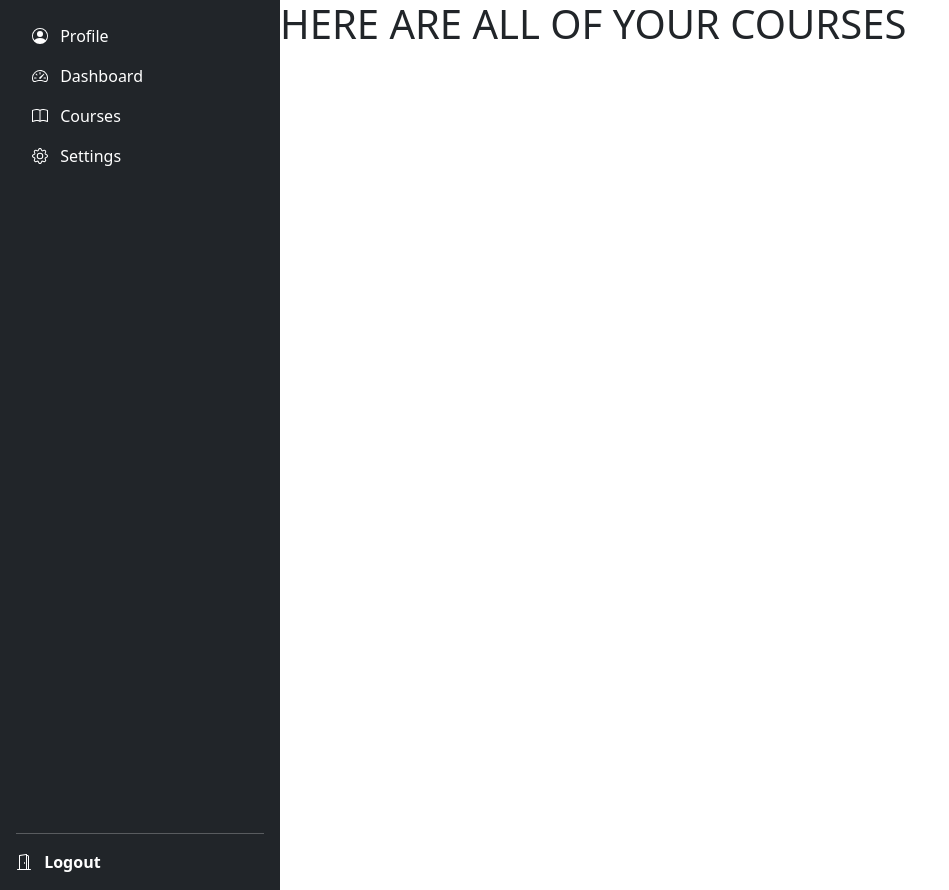
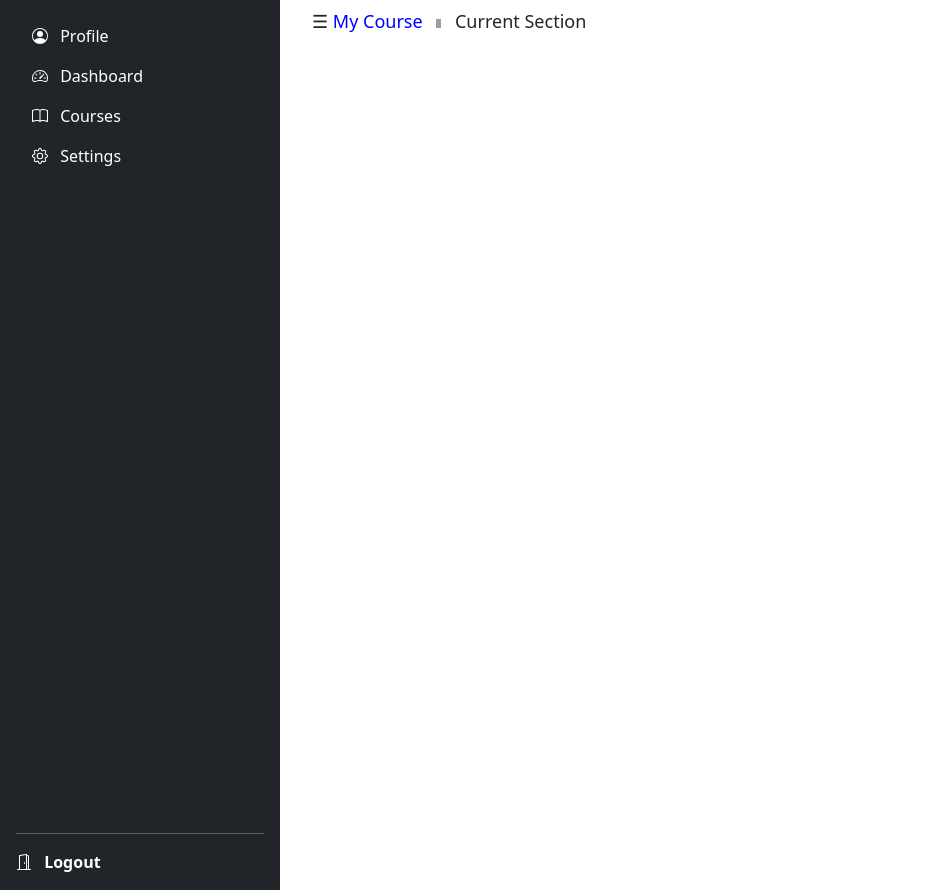
Before and after one commit to liuming1997/mpcs_52553_final, a Flask app: page /courses in a window 1280 px wide. Shown: the whole page, without its empty margins (0-949 px from the left). Run offline with Flask 2, Linux system fonts and the light colour scheme; grey boxes are pictures that could not be loaded.

Commit message:
Add header and toggle menu to navigate sections in Course page
+ courses.html extends layout.html
+ Add courses.js -  toggles section navigator menu
+ Add courses.css- styles courses.html
+ Add reference to courses.css and courses.js in layout.html (this may not be the best way to do it… but it works for now)
+ add carrot in header directly from canvas page :)

```diff
--- /dev/null
+++ b/static/css/courses.css
@@ -0,0 +1,61 @@
+.sidenav {
+    height: 100%;
+    width: 0;
+    position: fixed;
+    z-index: 1;
+    top: 30px;
+    left: auto;
+    background-color: white;
+    overflow-x: hidden;
+    /* transition: 0.3s; */
+    padding-top: 16px;
+}
+
+.sidenav a {
+    padding: 8px 8px 8px 32px;
+    text-decoration: none;
+    /* font-size: 25px; */
+    color:blue;
+    display: block;
+    transition: 0.3s;
+}
+
+.sidenav a:hover {
+    text-decoration: underline;
+}
+
+#courses_header {
+    transition: margin-left .5s;
+    /* padding: 16px; */
+    left: auto;
+    z-index: 2;
+    position: sticky;
+    font-size: large;
+
+    padding: 8px 8px 8px 32px;
+
+}
+
+#courses_header a {
+    color: blue;
+    text-decoration: none;
+}
+
+#courses_header a:hover {
+    text-decoration: underline;
+}
+
+#courses_breadcrumbs {
+    content: "";
+    width: 5px;
+    height: 9px;
+    display: inline-block;
+    margin: 0 9px;
+    background: url(https://du11hjcvx0uqb.cloudfront.net/dist/images/breadcrumb-arrow-light-8702eeae02.svg) no-repeat 50% 50%;
+    background-size: 5px 9px;
+}
+
+@media screen and (max-height: 450px) {
+    .sidenav {padding-top: 15px;}
+    .sidenav a {font-size: 18px;}
+}
--- /dev/null
+++ b/static/js/courses.js
@@ -0,0 +1,32 @@
+// reference: w3schools.com
+
+let navOpen = false;
+
+function openNav() {
+    document.getElementById("courses_sidenav").style.width = "250px";
+    // document.getElementById("main").style.marginLeft = "250px";
+    // adds a grey background on click
+    // document.body.style.backgroundColor = "rgba(0,0,0,0.4)";
+
+    navOpen = true;
+}
+
+function closeNav() {
+    document.getElementById("courses_sidenav").style.width = "0";
+    document.getElementById("courses_header").style.marginLeft= "0";
+    document.body.style.backgroundColor = "white";
+
+    navOpen = false;
+}
+
+function toggleNav() {
+    if (navOpen === true){
+        closeNav();
+    }else{
+        openNav();
+    }
+}
+
+function highlightCurrentSection(){
+    // highlight the section on the nav bar where the user is currently located
+}
--- a/templates/courses.html
+++ b/templates/courses.html
@@ -1,9 +1,26 @@
 {% extends "layout.html" %}
 
 {% block title %}
-    Courses
+
 {% endblock %}
 
 {% block content %}
-<h1>HERE ARE ALL OF YOUR COURSES</h1>
+
+<div id="courses_sidenav" class="sidenav">
+    <!-- <a> Date published </a>  may not use this -->
+    <a href="#">Home</a>
+    <a href="#">Announcements</a>
+    <a href="#">Syllabus</a>
+    <a href="#">Modules</a>
+    <a href="#">Assignments</a>
+    <a href="#">Grades</a>
+</div>
+
+<div id="courses_header">
+    <span>
+    <span style="cursor:pointer" onclick="toggleNav()"> &#9776; </span>
+        <a href="#"> My Course</a>  <div id="courses_breadcrumbs"></div> Current Section </span>
+    </span>
+</div>
+
 {% endblock %}
--- a/templates/layout.html
+++ b/templates/layout.html
@@ -35,6 +35,7 @@
 
 
     <!-- Custom styles for this template -->
+    <link href="static/css/courses.css" rel="stylesheet">
     <link href="static/css/sidebars.css" rel="stylesheet">
   </head>
   <body>
@@ -156,5 +157,6 @@
     <script src="https://cdn.jsdelivr.net/npm/bootstrap@5.2.0-beta1/dist/js/bootstrap.bundle.min.js" integrity="sha384-pprn3073KE6tl6bjs2QrFaJGz5/SUsLqktiwsUTF55Jfv3qYSDhgCecCxMW52nD2" crossorigin="anonymous"></script>
 
       <script src="static/js/sidebars.js"></script>
+<script src="static/js/courses.js"></script>
   </body>
 </html>
```
Also changed, not shown: static/js/sidebars.js (line endings or trailing spaces).
